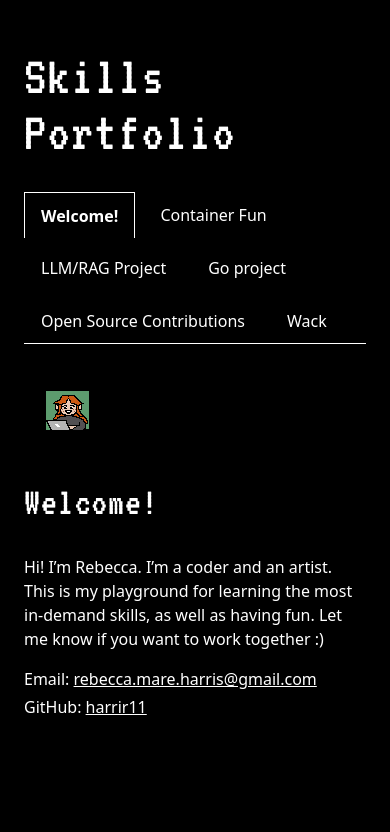
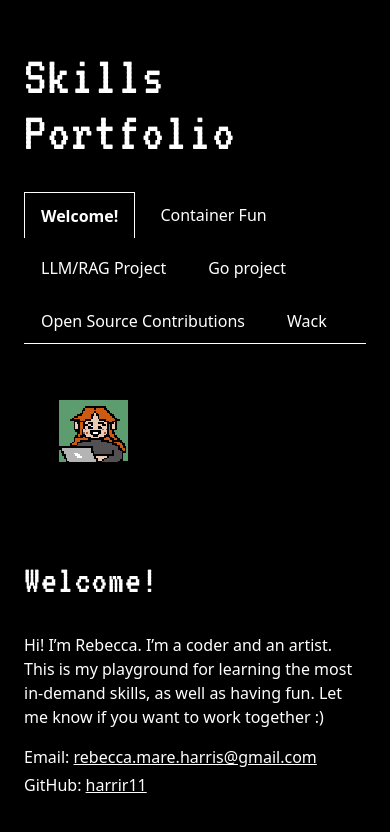
Before and after one commit to harrir11/Skills_Portfolio, a React (Vite) app: page / in a window 390 px wide. Shown: the top 832 px of the page. Built offline with nearby package versions, Linux system fonts and the light colour scheme.

Commit message:
Update index.css

```diff
--- a/src/index.css
+++ b/src/index.css
@@ -99,3 +99,32 @@ a {
 .links li {
   margin-bottom: 4px;
 }
+
+.intro {
+  display: flex;
+  align-items: flex-start;
+  gap: 32px;
+}
+
+.portrait {
+  height: var(--text-height);
+  width: auto;
+  flex-shrink: 0;
+  image-rendering: pixelated;
+}
+
+.text > :last-child {
+  margin-bottom: 0;
+}
+
+@media (max-width: 600px) {
+  .intro {
+    flex-direction: column;
+    gap: 24px;
+  }
+
+  .portrait {
+    height: auto;
+    width: 160px;
+  }
+}
```
